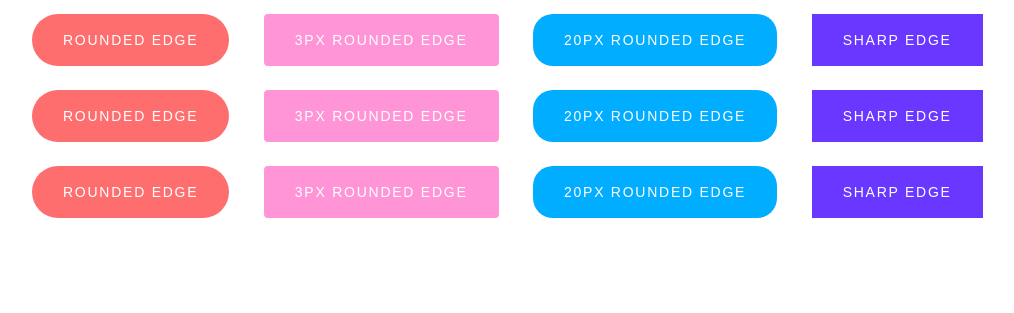
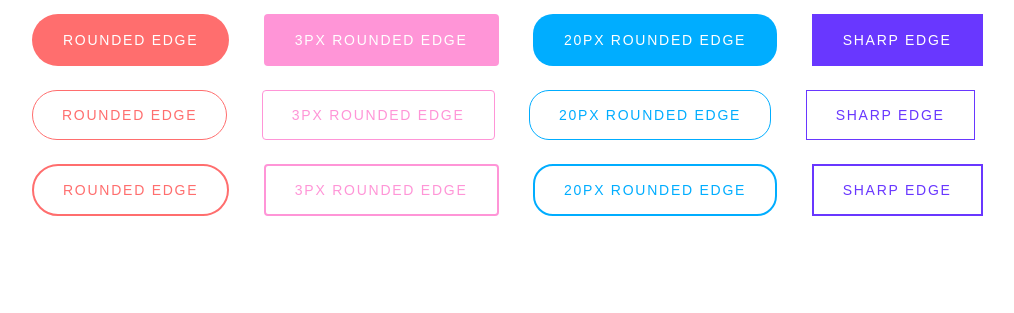
Before and after one commit to candrawaskito/dlscss, a website: page example/buttons.html in a window 1280 px wide. Shown: the part 438-751 px from the top of the page, without its empty margins (38-1052 px from the left). Drawn offline with Linux system fonts and the light colour scheme.

Commit message:
update js and button

```diff
--- a/example/buttons.html
+++ b/example/buttons.html
@@ -22,16 +22,16 @@
                 <button class="button sb-primary sb-medium sb-uppercase sb-sharp">Sharp edge</button>
             </div>
             <div class="block">
-                <button class="button sb-danger sb-medium sb-uppercase sb-rounded">Rounded edge</button>
-                <button class="button sb-warning sb-medium sb-uppercase">3px rounded edge</button>
-                <button class="button sb-info sb-medium sb-uppercase sb-rounded-20">20px rounded edge</button>
-                <button class="button sb-primary sb-medium sb-uppercase sb-sharp">Sharp edge</button>
+                <button class="button sb-danger sb-medium sb-uppercase sb-rounded sb-outlined">Rounded edge</button>
+                <button class="button sb-warning sb-medium sb-uppercase sb-outlined">3px rounded edge</button>
+                <button class="button sb-info sb-medium sb-uppercase sb-rounded-20 sb-outlined">20px rounded edge</button>
+                <button class="button sb-primary sb-medium sb-uppercase sb-sharp sb-outlined">Sharp edge</button>
             </div>
             <div class="block">
-                <button class="button sb-danger sb-medium sb-uppercase sb-rounded">Rounded edge</button>
-                <button class="button sb-warning sb-medium sb-uppercase">3px rounded edge</button>
-                <button class="button sb-info sb-medium sb-uppercase sb-rounded-20">20px rounded edge</button>
-                <button class="button sb-primary sb-medium sb-uppercase sb-sharp">Sharp edge</button>
+                <button class="button sb-danger sb-medium sb-uppercase sb-rounded sb-outlined sb-outlined-2">Rounded edge</button>
+                <button class="button sb-warning sb-medium sb-uppercase sb-outlined sb-outlined-2">3px rounded edge</button>
+                <button class="button sb-info sb-medium sb-uppercase sb-rounded-20 sb-outlined sb-outlined-2">20px rounded edge</button>
+                <button class="button sb-primary sb-medium sb-uppercase sb-sharp sb-outlined sb-outlined-2">Sharp edge</button>
             </div>
         </section>
 
--- a/src/sass/elements/_button.sass
+++ b/src/sass/elements/_button.sass
@@ -183,7 +183,10 @@ $button-static-border-color: $grey-lighter !default
       &.sb-outlined
         background-color: transparent
         border-color: $color
+        border-width: 1px
         color: $color
+        &.sb-outlined-2
+          border-width: 2px
         &.sb-warning
           color: $warning !important
         &:hover,
```
Also changed, not shown: example/components.html (+1 -1 lines), dist/css/dlscss.css, dist/js/dls.js (renamed from dist/js/dropdown.js).
